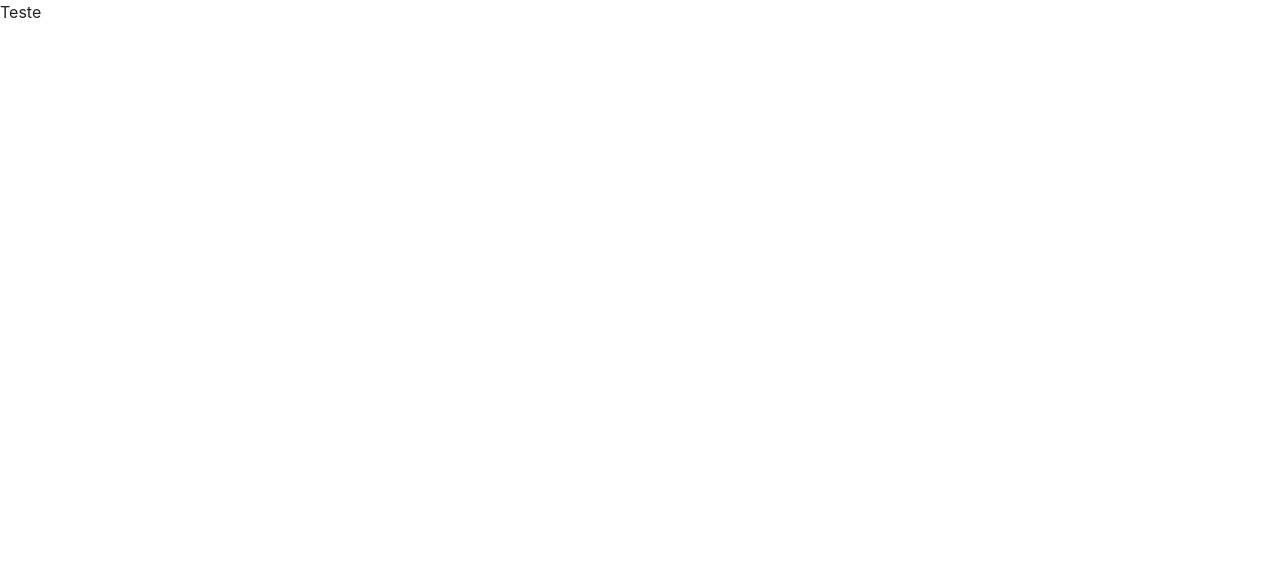
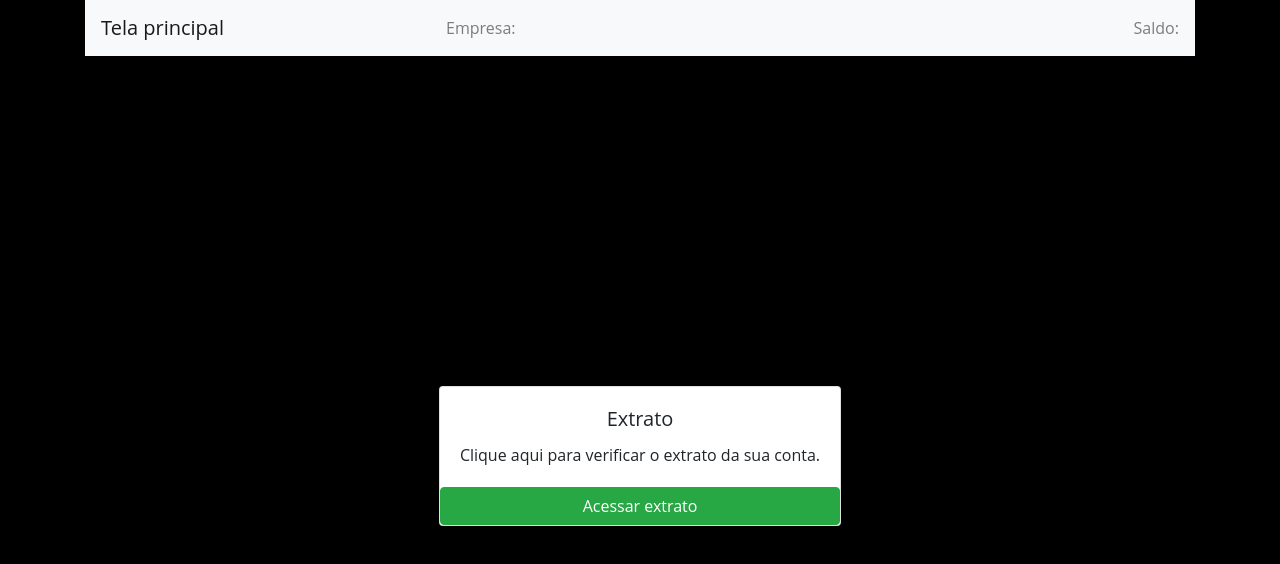
Before and after one commit to Marcuspo/internet-banking-dashbord, a React (Create React App) app: page /dashbord/extrato in a window 1280 px wide. Shown: the top 564 px of the page. Built offline with nearby package versions, Linux system fonts and the light colour scheme.

Commit message:
Ajuste na página principal e criação de página extrato

```diff
--- /dev/null
+++ b/src/components/Principal/Principal.css
@@ -0,0 +1,17 @@
+.cards {
+  margin: 25px;
+}
+
+.dasbord {
+  text-align: center;
+  min-height: 100vh;
+  display: flex;
+  flex-direction: column;
+  align-items: center;
+  justify-content: center;
+}
+
+.principal {
+  background-color: black;
+  font-family: "Open Sans";
+}
--- a/src/components/Principal/Principal.js
+++ b/src/components/Principal/Principal.js
@@ -1,9 +1,37 @@
 import React from "react"
+import { Navbar, Container, Card, CardDeck, Button } from "react-bootstrap"
+
+import "./Principal.css"
 
 function Principal() {
   return (
-    <div>
-      <text>Teste</text>
+    <div className="principal">
+      <Container className="container">
+        <Navbar expand="lg" variant="light" bg="light">
+          <Navbar.Brand>Tela principal</Navbar.Brand>
+          <Navbar.Collapse className="justify-content-center">
+            <Navbar.Text>Empresa:</Navbar.Text>
+          </Navbar.Collapse>
+          <Navbar.Collapse className="justify-content-end">
+            <Navbar.Text>Saldo:</Navbar.Text>
+          </Navbar.Collapse>
+        </Navbar>
+      </Container>
+      <div className="dasbord">
+        <CardDeck className="cards">
+          <Card>
+            <Card.Body>
+              <Card.Title>Extrato</Card.Title>
+              <Card.Text>
+                Clique aqui para verificar o extrato da sua conta.
+              </Card.Text>
+            </Card.Body>
+            <Button variant="success" href="/extrato">
+              Acessar extrato
+            </Button>
+          </Card>
+        </CardDeck>
+      </div>
     </div>
   )
 }
```
Also changed, not shown: src/components/Extrato/Extrato.css (added), src/components/Extrato/Extrato.js (added).
